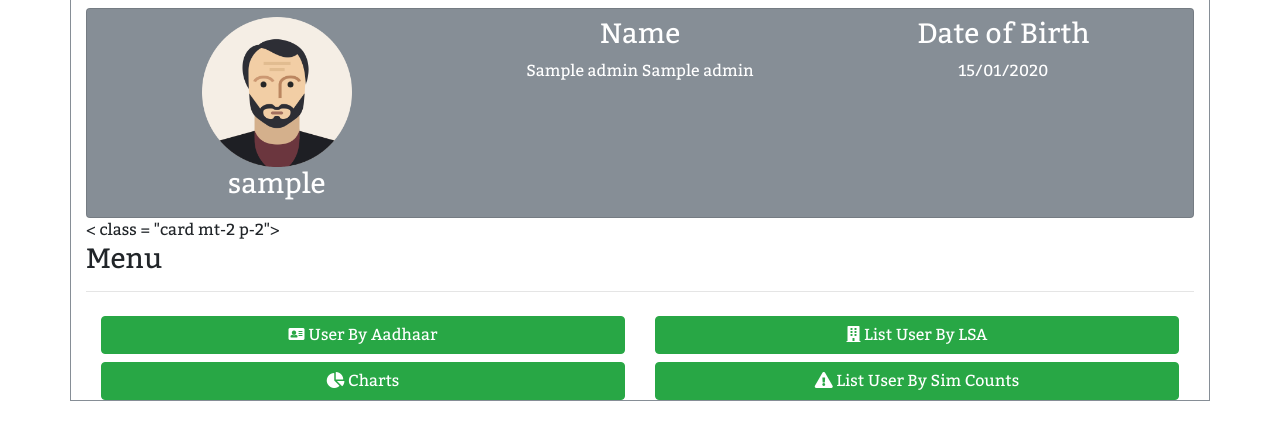
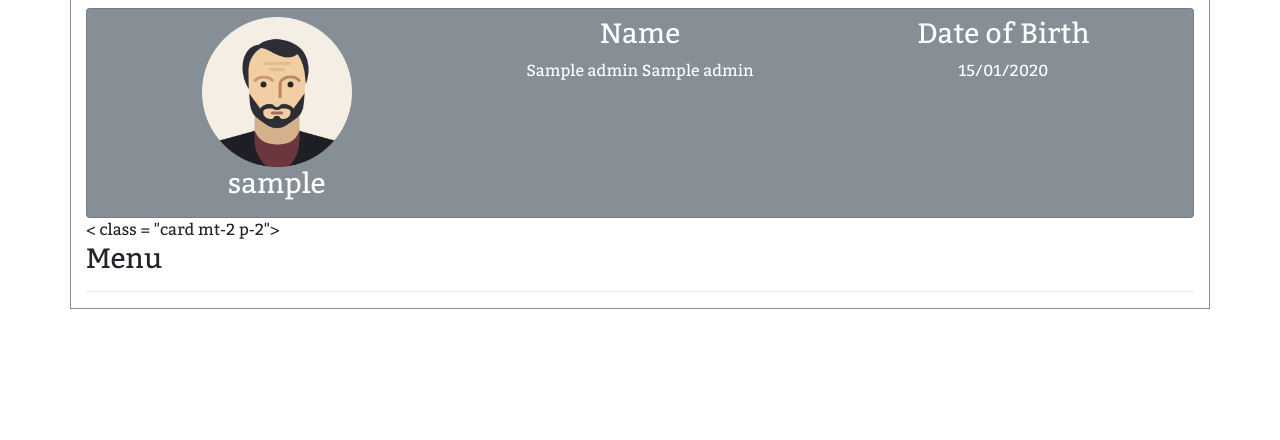
Before and after one commit to iamrgaurav/Beast-cdb, a Flask app: template src/templates/dot/dashboard.html in a window 1280 px wide. Shown: the part 59-499 px from the top of the page. Run offline with Flask 2, Linux system fonts and the light colour scheme; the template is opened without the code that fills it: most values are stand-ins (such as "Sample title", 1, 10 or a date in 2020); some libraries are stand-ins or nearby versions.

Commit message:
data pushed

```diff
--- a/src/templates/dot/dashboard.html
+++ b/src/templates/dot/dashboard.html
@@ -36,14 +36,8 @@
         <h3>Menu</h3>
         <hr>
         <ul class="nav nav-pills">
-            <div class = "col-lg-6 col-md-6 col-sm-12 flex-column text-white">
-            <a class = "btn btn-success w-100 mt-2" href="{{ url_for('user by aadhaar.html') }}"><i class="fas fa-address-card"></i> User By Aadhaar</a>
-            <a class = "btn btn-success w-100 mt-2" href{{ url_for('charts.html') }}><i class="fas fa-chart-pie"></i> Charts</a>
-            </div>
-            <div class = "col-lg-6 col-md-6 col-sm-12 flex-column text-white">
-            <a class = "btn btn-success w-100 mt-2" href{{ url_for('lsa.html') }} ><i class="fas fa-building"></i> List User By LSA</a>
-            <a class = "btn btn-success w-100 mt-2" href{{ url_for('sim counts.html') }}><i class="fas fa-exclamation-triangle"></i> List User By Sim Counts</a>
-            </div>
+
+
         </ul>
 
     </div>
```
